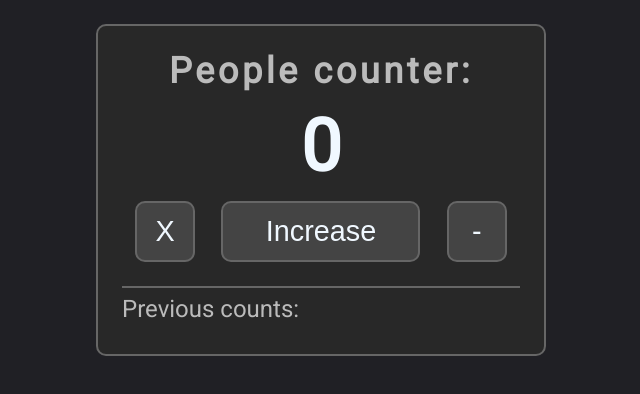
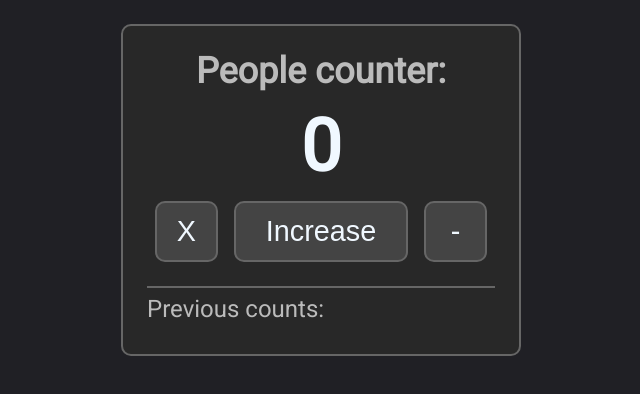
Before and after one commit to Quiatus/js_conter, a plain HTML site: page index.html in a window 1280 px wide. Shown: the whole page, without its empty margins (319-959 px from the left). Drawn offline with Linux system fonts and the light colour scheme.

Commit message:
fixed widths

```diff
--- a/css/style.css
+++ b/css/style.css
@@ -51,7 +51,7 @@ body {
 /* || MAIN */
 
 .counter {
-    width: 450px;
+    width: 400px;
     margin: 1rem auto;
     text-align: center;
     border: var(--BORDER);
@@ -59,10 +59,6 @@ body {
     color: var(--FONT-COLOR);
     padding: var(--PADDING);
     background-color: var(--SECTION-BGCOLOR);
-}
-
-.counter__h1 {
-    letter-spacing: 0.1em;
 }
 
 .counter__h2 {
@@ -88,29 +84,28 @@ body {
 
 .counter__button:first-of-type,
 .counter__button:last-of-type {
-    width: 15%;
+    width: 18%;
 }
 
 .counter__button:nth-of-type(2) {
     width: 50%;
 }
 
-.counter__button:first-of-type:hover {
-    background-color: var(--BUTTON-COLOR-RESET);
+.counter__button:hover {
     text-shadow: var(--BTN-TEXT-SHADOW);
     transition: var(--BUTTON-TRANS);
 }
 
+.counter__button:first-of-type:hover {
+    background-color: var(--BUTTON-COLOR-RESET);
+}
+
 .counter__button:nth-of-type(2):hover {
     background-color: var(--BUTTON-COLOR-INC);
-    text-shadow: var(--BTN-TEXT-SHADOW);
-    transition: var(--BUTTON-TRANS);
 }
 
 .counter__button:last-of-type:hover {
     background-color: var(--BUTTON-COLOR-DEC);
-    text-shadow: var(--BTN-TEXT-SHADOW);
-    transition: var(--BUTTON-TRANS);
 }
 
 .counter__button:active {
```
